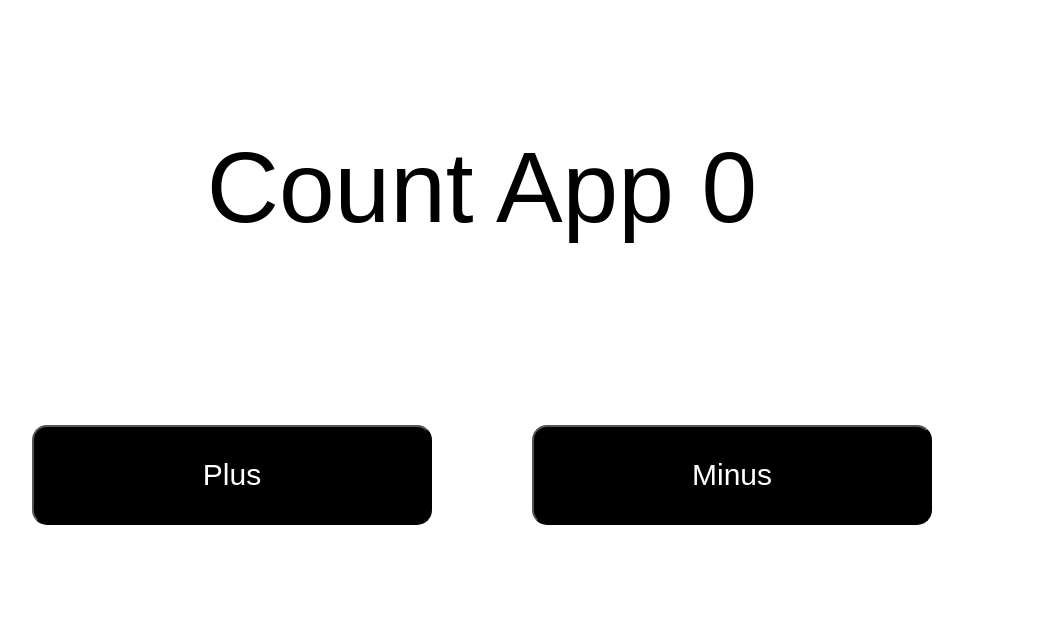
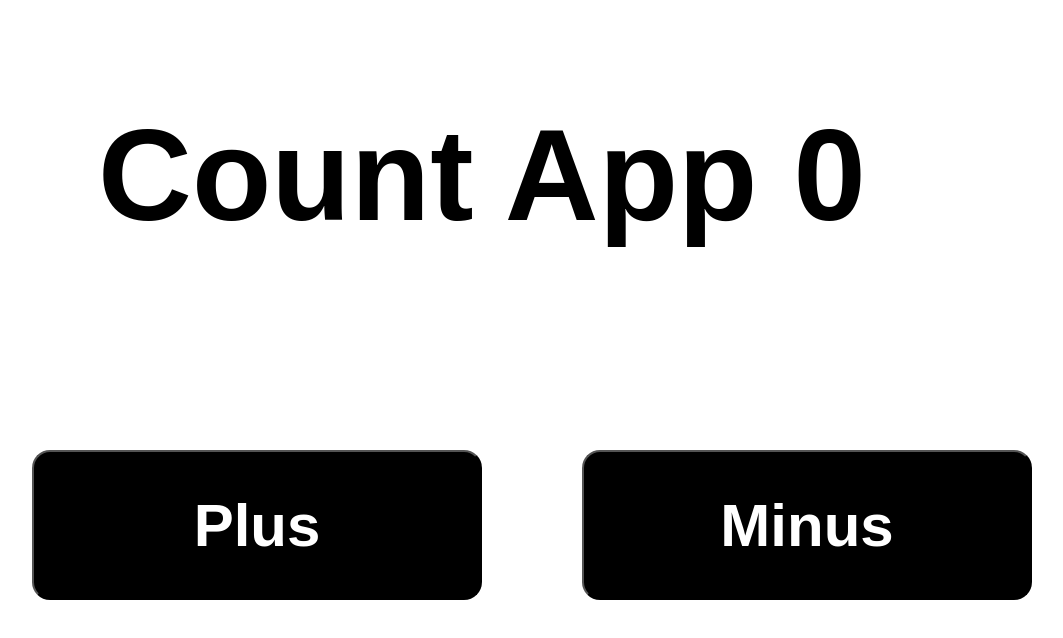
Before and after one commit to R84IEHMTS00x/Count-App, a React (Create React App) app: page / in a window 1280 px wide. Shown: the top 638 px of the page, without its empty margins (158-1221 px from the left). Built offline with nearby package versions, Linux system fonts and the light colour scheme.

Commit message:
Update index.css

```diff
--- a/src/index.css
+++ b/src/index.css
@@ -9,20 +9,22 @@ div {
 }
 
 .count {
-  padding: 130px;
-  font-size: 100px;
+  padding: 100px;
+  font-size: 130px;
+  font-weight: bold;
 }
 
 .plus,
-.Minus {
-  margin: 50px;
+.minus {
+  margin: 100px;
 }
 
 button {
-  width: 400px;
-  height: 100px;
-  font-size: 30px;
-  border-radius: 15px;
+  width: 450px;
+  height: 150px;
+  font-size: 60px;
+  font-weight: bold;
+  border-radius: 18px;
   color: #fff;
   background-color: black;
 }
@@ -30,7 +32,7 @@ button {
 button:hover {
   color: #000;
   background-color: #fff;
-  border-width: 15px;
-  border: 15px solid black;
-  transition: border-width linear .2s;
+  border-width: 18px;
+  border: 18px solid black;
+  transition: border-width linear .3s;
 }
```
